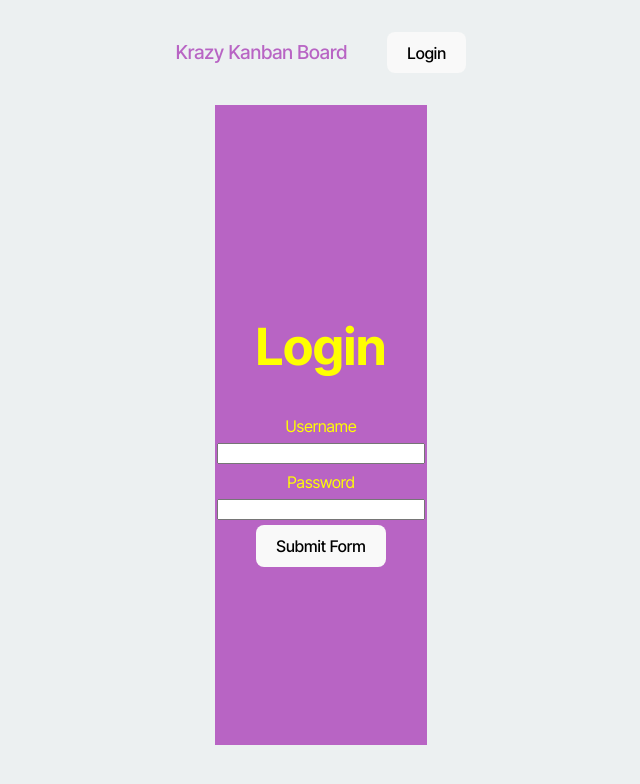
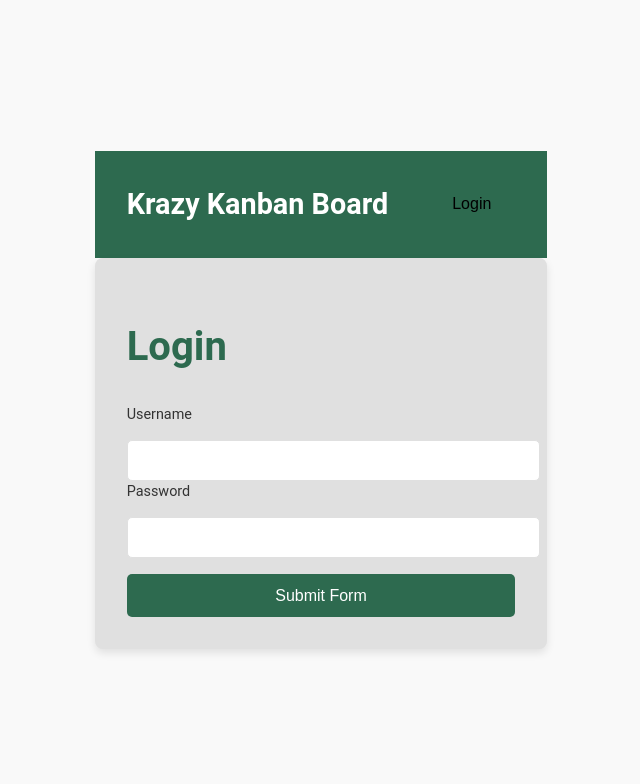
Before and after one commit to MassiEscalante/AssembleHub, a React (Vite) app in the folder client/: page /login in a window 1280 px wide. Shown: the top 784 px of the page, without its empty margins (319-959 px from the left). Built offline with nearby package versions, Linux system fonts and the light colour scheme.

Commit message:
added css style

```diff
--- a/client/index.html
+++ b/client/index.html
@@ -4,7 +4,7 @@
     <meta charset="UTF-8" />
     <link rel="icon" type="image/svg+xml" href="/vite.svg" />
     <meta name="viewport" content="width=device-width, initial-scale=1.0" />
-    <title>Krazy Kanban Board</title>
+    <title>Assemble Hub</title>
   </head>
   <body>
     <div id="root"></div>
--- a/client/src/index.css
+++ b/client/src/index.css
@@ -1,16 +1,21 @@
 @import url('https://fonts.googleapis.com/css2?family=Inter+Tight:ital,wght@0,100..900;1,100..900&display=swap');
 
 :root {
-  font-family: 'Inter Tight', system-ui, Avenir, Helvetica, Arial, sans-serif;
+  --bg-color: #f9f9f9;
+  --primary-color: #2d6a4f;
+  --accent-color: #40916c;
+  --text-color: #333;
+  --light-gray: #e0e0e0;
+  --highlight-color: #ff6b6b;
+  --card-bg: #ffffff;
+  --shadow-color: rgba(0, 0, 0, 0.1);
+  --hover-shadow: rgba(0, 0, 0, 0.2);
+
+  font-family: 'Roboto', sans-serif;
   line-height: 1.5;
   font-weight: 400;
-  color-scheme: light dark;
-  color: rgba(255, 255, 255, 0.87);
-  font-synthesis: none;
-  text-rendering: optimizeLegibility;
-  -webkit-font-smoothing: antialiased;
-  -moz-osx-font-smoothing: grayscale;
 }
+
 
 /* webkit solution */
 ::-webkit-input-placeholder {
@@ -32,47 +37,53 @@ a:hover {
 }
 
 body {
-  background: #ECF0F1;
-  background-size: cover;
-  background-repeat: no-repeat no-repeat;
-  background-position: center center;
+  background-color: var(--bg-color);
+  color: var(--text-color);
   margin: 0;
-  place-items: center;
+  display: flex;
+  justify-content: center;
+  align-items: center;
   min-width: 320px;
   min-height: 100vh;
+  padding: 0;
 }
 
+
 h1 {
-  font-size: 3.2em;
-  line-height: 1.1;
+  font-size: 2.5em;
+  font-weight: 700;
+  color: var(--primary-color);
 }
 
 button {
-  border-radius: 8px;
-  border: 1px solid transparent;
-  padding: 0.6em 1.2em;
+  background-color: var(--primary-color);
+  color: #fff;
+  padding: 0.8em 1.5em;
   font-size: 1em;
   font-weight: 500;
-  font-family: inherit;
-  background-color: #1a1a1a;
+  border: none;
+  border-radius: 5px;
   cursor: pointer;
-  transition: border-color 0.25s;
+  transition: box-shadow 0.3s ease;
 }
+
 button:hover {
-  border-color: #646cff;
+  box-shadow: 0 4px 8px var(--hover-shadow);
 }
+
 button:focus,
 button:focus-visible {
   outline: 4px auto -webkit-focus-ring-color;
 }
 
-main {
-  color: black;
+.main {
+  display: flex;
+  justify-content: center;
+  align-items: center;
   width: 100%;
   min-height: 100vh;
-  display: flex;
-  flex-direction: row;
 }
+
 
 tr {
   border-radius: 10px;
@@ -87,13 +98,20 @@ tbody tr:nth-child(odd) {
 /* Navbar Content */
 .nav {
   display: flex;
+  justify-content: space-between;
   padding: 1em 2em;
+  background-color: var(--primary-color);
 }
 
 .nav ul {
   display: flex;
-  margin-left: auto;
-  flex-direction: row;
+}
+
+.nav-item button {
+  color: white;
+  background: none;
+  font-size: 1em;
+  cursor: pointer;
 }
 
 .nav-title {
@@ -105,7 +123,9 @@ tbody tr:nth-child(odd) {
 }
 
 .nav-title a {
-  color: #b864c4;
+  color: #fff;
+  font-size: 1.5em;
+  font-weight: 700;
 }
 
 .nav-item {
@@ -129,43 +149,68 @@ tbody tr:nth-child(odd) {
 }
 
 .board {
+  display: flex;
+  flex-direction: column;
+  gap: 1em;
   width: 100%;
 }
 
 .board-display {
   display: flex;
+  gap: 1em;
+  padding: 1em;
 }
 
 .swim-lane {
   text-align: center;
   font-weight: 500;
-  width: 33%;
+  width: 32%;
   height: 90vh;
-  border: 1px solid rgba(0, 0, 0, 0.2);
-  margin: 5px;
-  padding: 5px;
+  border: 1px solid rgba(0, 0, 0, 0.1);
+  border-radius: 8px;
+  padding: 1em;
+  margin: 0.5em;
+  box-shadow: 0 4px 8px var(--shadow-color);
+  color: var(--text-color);
+}
+
+.swim-lane h2 {
+  color: var(--accent-color);
+  font-size: 1.25em;
 }
 
 .todo {
-  background-color: #e9cbec;
+  background-color: #a9c4af;
 }
 
 .inprogress {
-  background-color: #b864c4;
+  background-color: #a9c4af;
 }
 
 .done {
-  background-color: #732381;
+  background-color: #a9c4af;
 }
 
 .ticket-card {
-  text-align: left;
-  background-color: #fff;
-  padding: 15px;
-  margin-bottom: 10px;
-  border-radius: 4px;
-  box-shadow: 0 1px 3px rgba(0, 0, 0, 0.1);
-  border: 0.1em solid black;
+  background-color: var(--card-bg);
+  border-radius: 8px;
+  padding: 1em;
+  box-shadow: 0 2px 4px var(--shadow-color);
+  margin-bottom: 1em;
+  transition: box-shadow 0.3s ease;
+}
+
+.ticket-card:hover {
+  box-shadow: 0 4px 8px var(--hover-shadow);
+}
+
+.ticket-card h3 {
+  color: var(--text-color);
+  font-weight: 700;
+}
+.ticket-card p {
+  color: var(--text-color);
+  font-size: 0.9em;
 }
 
 .container {
@@ -181,38 +226,34 @@ tbody tr:nth-child(odd) {
 
 
 .form {
-  width: 60%;
-  height: 80%;
-  background-color: #b864c4;
-  margin: auto;
-  display: flex;
-  flex-direction: column;
-  justify-content: center;
-  align-items: center;
+  background-color: var(--light-gray);
+  padding: 2em;
+  border-radius: 8px;
+  box-shadow: 0 4px 8px var(--shadow-color);
 }
-
-.form > h1, .form > label {
-  color: yellow;
+.form h1 {
+  color: var(--primary-color);
+  font-weight: 700;
 }
-
-.form > input {
-  width: 200px;
-
+.form label {
+  font-size: 0.9em;
+  color: var(--text-color);
+  margin-bottom: 0.5em;
+  display: block;
 }
-
-.form > label {
-  margin-top: 2.5%;
-  margin-bottom: 2.5%;
+.form input,
+.form select,
+.form textarea {
+  width: 100%;
+  padding: 0.8em;
+  margin-top: 0.5em;
+  border-radius: 5px;
+  border: 1px solid var(--light-gray);
+  font-size: 0.9em;
 }
-
 .form button {
-  margin-top: 2.5%;
-}
-
-.form textarea {
-  resize: both;
-  min-height: 30px;
-  min-width: 30px;
+  margin-top: 1em;
+  width: 100%;
 }
 
 .editBtn {
@@ -243,15 +284,13 @@ tbody tr:nth-child(odd) {
 }
 
 
-@media (prefers-color-scheme: light) {
-  :root {
-    color: #213547;
-    background-color: #ffffff;
+/* Responsive Design */
+@media (max-width: 768px) {
+  .board-display {
+    flex-direction: column;
   }
-  a:hover {
-    color: #747bff;
-  }
-  button {
-    background-color: #f9f9f9;
+  .nav {
+    flex-direction: column;
+    align-items: center;
   }
 }
```
